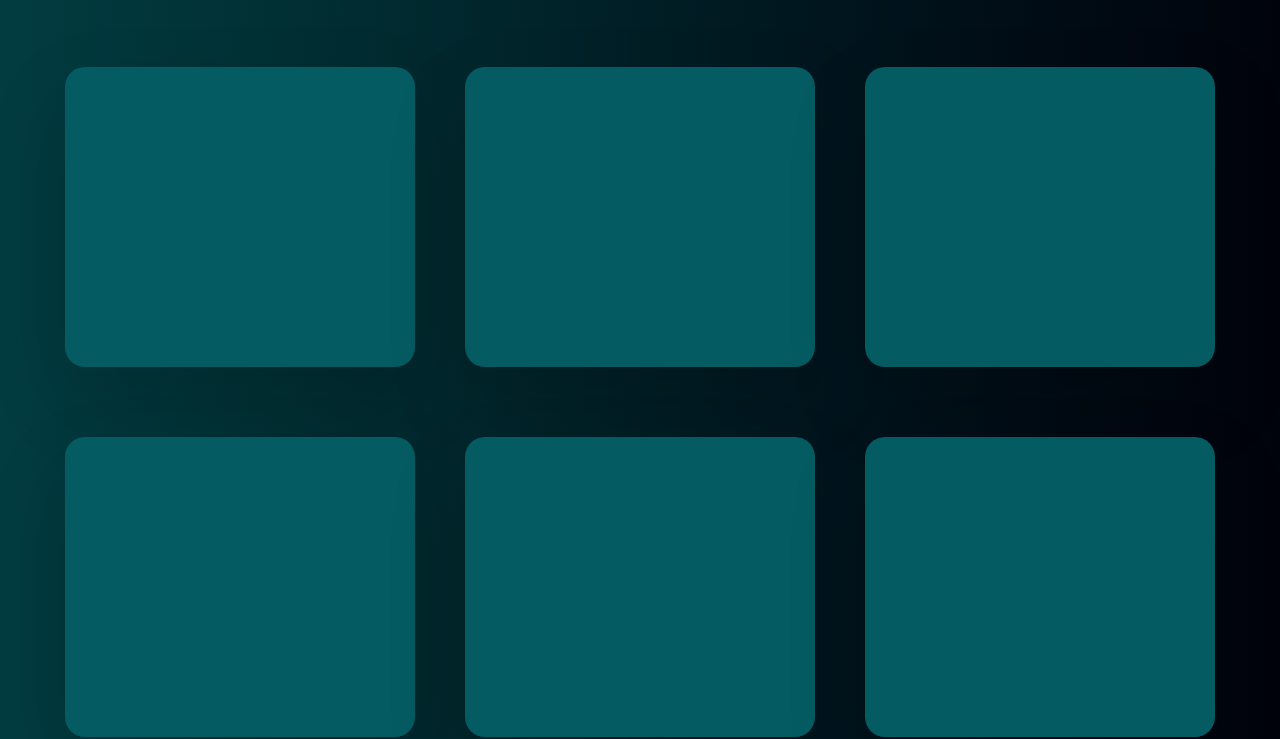
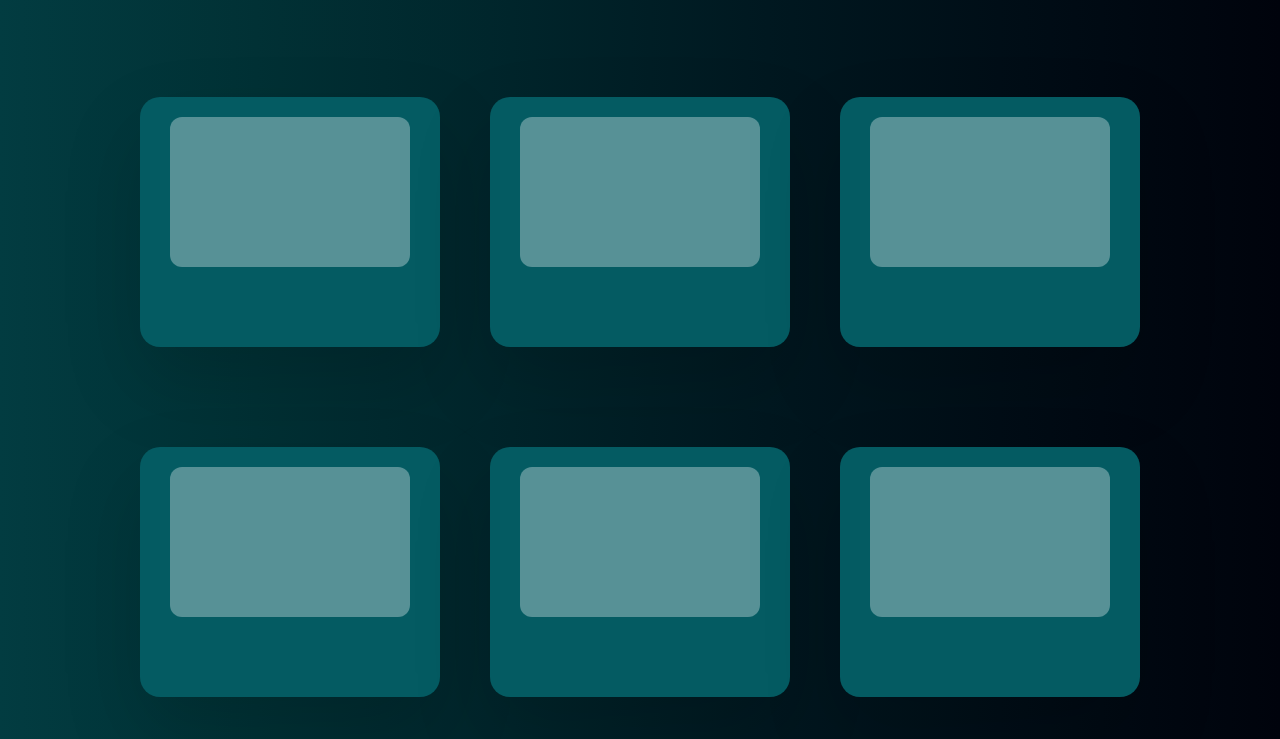
Before and after one commit to huzaifameer/Portfolio, a website: page src/HTML/Projects.html in a window 1280 px wide. Shown: the part 362-1101 px from the top of the page. Drawn offline with nearby package versions, Linux system fonts and the light colour scheme.

Commit message:
committed-day10

```diff
--- a/src/Styles/styles.css
+++ b/src/Styles/styles.css
@@ -490,23 +490,39 @@ section:nth-child(1) {
     align-items: center;
     justify-content: center;
     flex-wrap: wrap;
-    gap: 70px 50px;
-    padding: 70px 50px;
+    gap: 100px 50px;
+    padding: 100px 50px;
 }
 .container .card{
     display: flex;
-    align-items: center;
+    align-items: flex-start;
     justify-content: center;
-    height: 300px;
-    width: 350px;
+    height: 250px;
+    width: 300px;
     background-color: #045B62;
     border-radius: 20px;
     box-shadow: 0 35px 80px rgba(0,0,0,0.15);
-    transition: 0.6s ;
+    transition: all 0.6s ease-in-out,transform 0.4s;
     cursor: pointer;
+    position: relative;
+    opacity: 0;
+    transform: translateY(20px);
+    /*transition: opacity 0.4s, transform 0.4s;*/
 }
 .container .card:hover{
-    height: 400px;
+    height: 280px;
+}
+.container .card .img-box{
+    position: absolute;
+    top: 20px;
+    width: 240px;
+    height: 150px;
+    background-color: #579196;
+    border-radius: 12px;
+    transition:all 0.6s ease-in-out;
+}
+.container .card:hover .img-box{
+    top: -80px;
 }
 /*.container{
     display: flex;
@@ -580,14 +596,12 @@ section:nth-child(1) {
     animation: fadeIn 0.5s 0.5s forwards;
 }
 /* Animate the project images */
-.owner-wrapper li:nth-child(1) { animation: fadeInUp 0.5s 0.2s forwards; }
-.owner-wrapper li:nth-child(2) { animation: fadeInUp 0.5s 0.4s forwards; }
-.owner-wrapper li:nth-child(3) { animation: fadeInUp 0.5s 0.6s forwards; }
-.owner-wrapper li:nth-child(4) { animation: fadeInUp 0.5s 0.8s forwards; }
-.owner-wrapper li:nth-child(5) { animation: fadeInUp 0.5s 1s forwards; }
-.owner-wrapper li:nth-child(6) { animation: fadeInUp 0.5s 1.2s forwards; }
-.owner-wrapper li:nth-child(7) { animation: fadeInUp 0.5s 1.4s forwards; }
-.owner-wrapper li:nth-child(8) { animation: fadeInUp 0.5s 1.6s forwards; }
+.container .card:nth-child(1) { animation: fadeInUp 0.5s 0.2s forwards; }
+.container .card:nth-child(2) { animation: fadeInUp 0.5s 0.4s forwards; }
+.container .card:nth-child(3) { animation: fadeInUp 0.5s 0.6s forwards; }
+.container .card:nth-child(4) { animation: fadeInUp 0.5s 0.8s forwards; }
+.container .card:nth-child(5) { animation: fadeInUp 0.5s 1s forwards; }
+.container .card:nth-child(6) { animation: fadeInUp 0.5s 1.2s forwards; }
 
 @keyframes fadeInUp {
     to {
```
